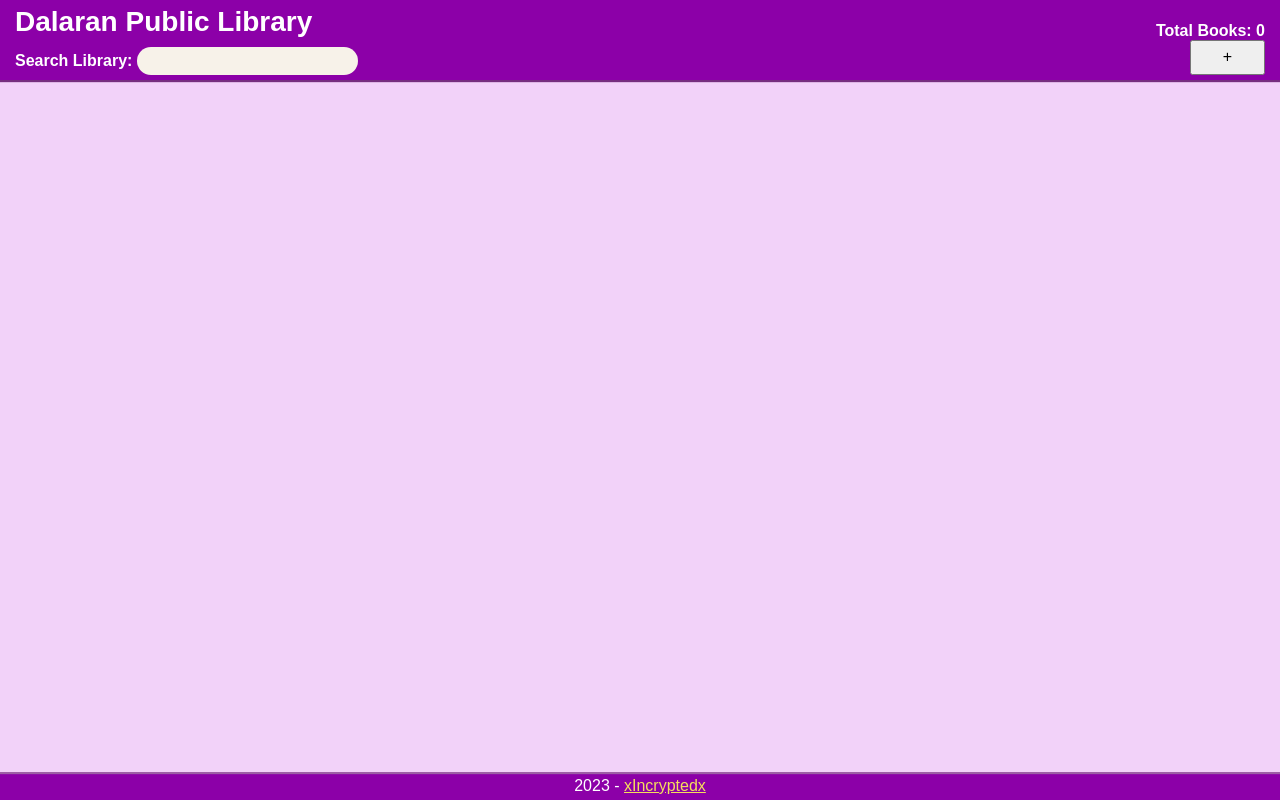
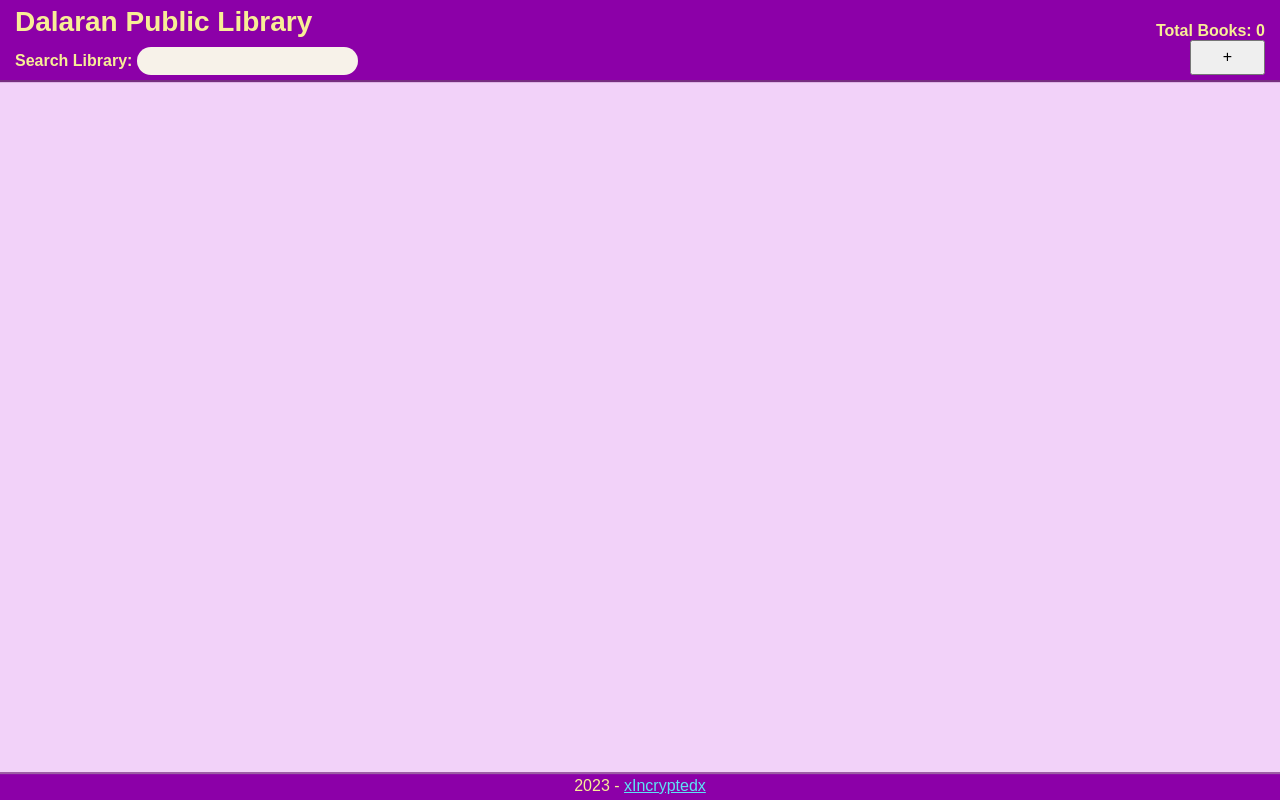
Before and after one commit to xincryptedx/library, a website: page index.html in a window 1280 px wide. Drawn offline with Linux system fonts and the light colour scheme.

Commit message:
Change header and footer color

```diff
--- a/style.css
+++ b/style.css
@@ -14,16 +14,16 @@ h3 {
 
 /*Variables*/
 :root {
-  --a-color: hsl(51, 88%, 66%);
+  --a-color: hsl(187, 88%, 66%);
   --a-active-color: hsl(0, 0%, 50%);
 
   --header-bg-color: hsl(290, 100%, 33%);
-  --header-color: hsl(0, 0%, 100%);
+  --header-color: hsl(54, 87%, 78%);
   --form-bg-color: hsl(39, 47%, 94%);
   --content-bg-color: hsl(290, 75%, 90%);
   --book-bg-color: hsl(39, 47%, 94%);
   --footer-bg-color: hsl(290, 100%, 33%);
-  --footer-color: hsl(0, 0%, 100%);
+  --footer-color: hsl(54, 87%, 78%);
 
   --header-box-shadow: 0px 1px 1px 1px hsl(293, 47%, 34%);
   --content-box-shadow: 0px 1px 1px 1px hsl(293, 28%, 51%);
```
